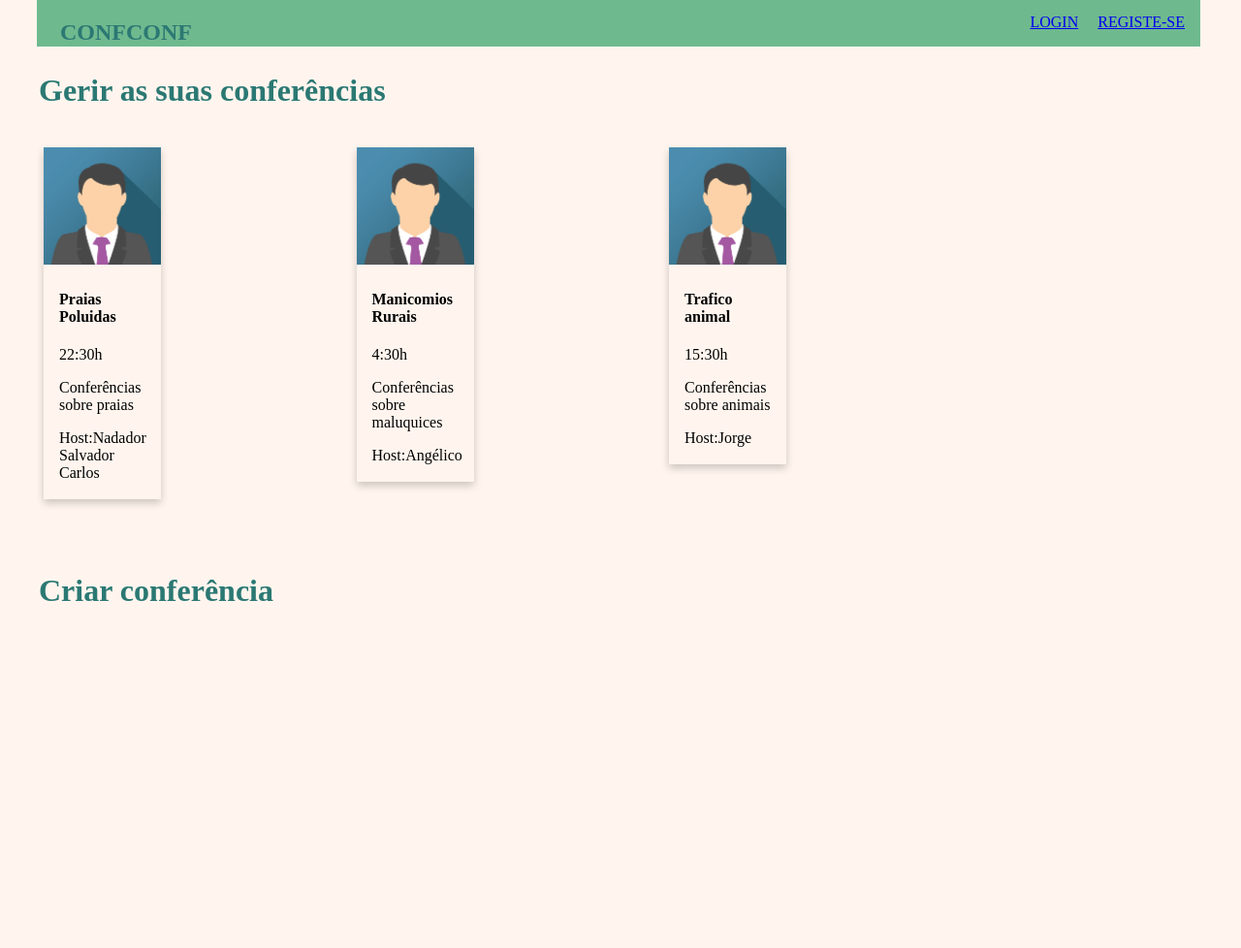
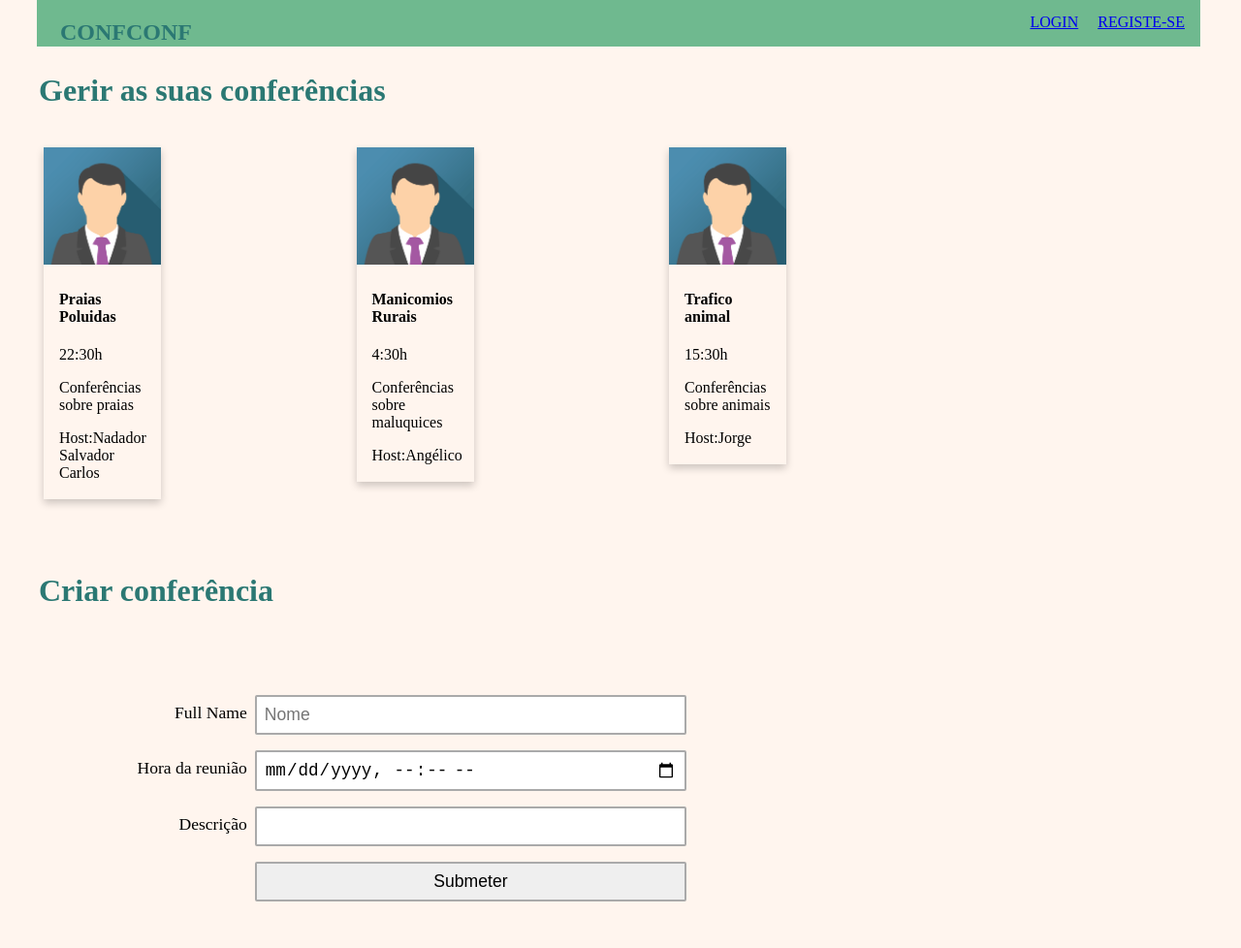
Before and after one commit to ZeBitzz/TestePw2, a website: page html/landingpage.html in a window 1280 px wide. Shown: the whole page at 97% size. Before the commit the page ends 800 px from the top, so only its background shows below. Drawn offline with Linux system fonts and the light colour scheme.

Commit message:
confirmar reuniao

```diff
--- a/html/landingpage.html
+++ b/html/landingpage.html
@@ -65,6 +65,28 @@
         <br>
 
         <h1>Criar conferência</h1>
+
+        <br>
+        <br>
+        <form method="post" action="/" id="form" class="validate">
+            <div class="form-field">
+              <label for="full-name">Full Name</label>
+              <input type="text" name="full-name" id="full-name" placeholder="Nome" required />
+            </div>
+            <div class="form-field">
+                <label for="password-input">Hora da reunião</label>
+                <input type="datetime-local" id="birthdaytime" name="birthdaytime">
+              </div>
+            <div class="form-field">
+              <label for="email-input">Descrição</label>
+              <input type="description" name="description-input" id="description-input" placeholder="" required />
+            </div>
+            <div class="form-field">
+              <label for=""></label>
+              <input type="submit" value="Submeter" />
+            </div>
+
+          </form>
 </body>
 
 </html>
@@ -170,4 +192,34 @@
     margin-bottom: 20px;
   }
 }
+
+/* caixa de criação de conferencias */
+
+
+#form {
+  max-width: 700px;
+  padding: 2rem;
+  box-sizing: border-box;
+}
+
+.form-field {
+  display: flex;
+  margin: 0 0 1rem 0;
+}
+label, input {
+  width: 70%;
+  padding: 0.5rem;
+  box-sizing: border-box;
+  justify-content: space-between;
+  font-size: 1.1rem;
+}
+label {
+  text-align: right;
+  width: 30%;
+}
+input {
+  border: 2px solid #aaa;
+  border-radius: 2px;
+}
+
 </style>
```
